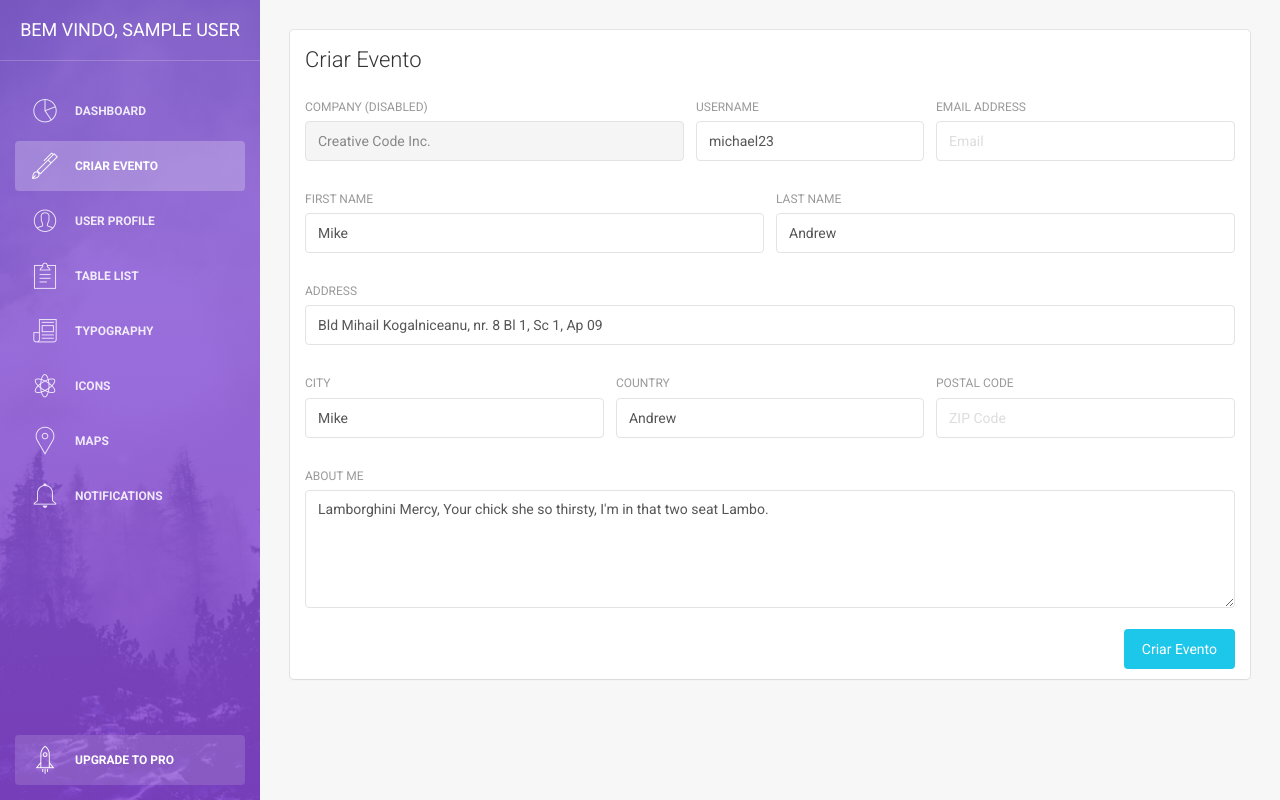
After one commit to Reiderr/hub-cerimonial, a PHP site: page /evento/criarEvento.php in a window 1280 px wide. The commit adds this page. Run offline with PHP 8.4, Linux system fonts and the light colour scheme; the visitor is signed in with stand-in values (Sample User, id 1); some libraries are stand-ins or nearby versions.

Commit message:
pequenas alterações e bug-fix, adicionado exemplo de criação para página do evento

```diff
--- /dev/null
+++ b/login/evento/criarEvento.php
@@ -0,0 +1,238 @@
+<!doctype html>
+<html lang="en">
+<head>
+	<meta charset="utf-8" />
+	<link rel="icon" type="image/png" href="assets/img/favicon.ico">
+	<meta http-equiv="X-UA-Compatible" content="IE=edge,chrome=1" />
+
+	<title>Light Bootstrap Dashboard by Creative Tim</title>
+
+	<meta content='width=device-width, initial-scale=1.0, maximum-scale=1.0, user-scalable=0' name='viewport' />
+    <meta name="viewport" content="width=device-width" />
+
+
+    <!-- Bootstrap core CSS     -->
+    <link href="assets/css/bootstrap.min.css" rel="stylesheet" />
+
+    <!-- Animation library for notifications   -->
+    <link href="assets/css/animate.min.css" rel="stylesheet"/>
+
+    <!--  Light Bootstrap Table core CSS    -->
+    <link href="assets/css/light-bootstrap-dashboard.css" rel="stylesheet"/>
+
+
+    <!--  CSS for Demo Purpose, don't include it in your project     -->
+    <link href="assets/css/demo.css" rel="stylesheet" />
+
+
+    <!--     Fonts and icons     -->
+    <link href="http://maxcdn.bootstrapcdn.com/font-awesome/4.2.0/css/font-awesome.min.css" rel="stylesheet">
+    <link href='http://fonts.googleapis.com/css?family=Roboto:400,700,300' rel='stylesheet' type='text/css'>
+    <link href="assets/css/pe-icon-7-stroke.css" rel="stylesheet" />
+</head>
+<body>
+
+<div class="wrapper">
+    <div class="sidebar" data-color="purple" data-image="assets/img/sidebar-5.jpg">
+
+    <!--   you can change the color of the sidebar using: data-color="blue | azure | green | orange | red | purple" -->
+
+
+    	<div class="sidebar-wrapper">
+            <div class="logo">
+                <a href="dashboard.php" class="simple-text">
+                    <?php
+                     session_start();
+                     $user = $_SESSION['user_session'];
+                     echo 'Bem Vindo, ', $user;
+                     ?>
+                </a>
+            </div>
+
+            <ul class="nav">
+                <li>
+                    <a href="dashboard.php">
+                        <i class="pe-7s-graph"></i>
+                        <p>Dashboard</p>
+                    </a>
+                </li>
+                <li class="active">
+                    <a href="criarEvento.php">
+                        <i class="pe-7s-pen"></i>
+                        <p>Criar Evento</p>
+                    </a>
+                </li>
+                <li>
+                    <a href="user.html">
+                        <i class="pe-7s-user"></i>
+                        <p>User Profile</p>
+                    </a>
+                </li>
+                <li>
+                    <a href="table.html">
+                        <i class="pe-7s-note2"></i>
+                        <p>Table List</p>
+                    </a>
+                </li>
+                <li>
+                    <a href="typography.html">
+                        <i class="pe-7s-news-paper"></i>
+                        <p>Typography</p>
+                    </a>
+                </li>
+                <li>
+                    <a href="icons.html">
+                        <i class="pe-7s-science"></i>
+                        <p>Icons</p>
+                    </a>
+                </li>
+                <li>
+                    <a href="maps.html">
+                        <i class="pe-7s-map-marker"></i>
+                        <p>Maps</p>
+                    </a>
+                </li>
+                <li>
+                    <a href="notifications.html">
+                        <i class="pe-7s-bell"></i>
+                        <p>Notifications</p>
+                    </a>
+                </li>
+				<li class="active-pro">
+                    <a href="upgrade.html">
+                        <i class="pe-7s-rocket"></i>
+                        <p>Upgrade to PRO</p>
+                    </a>
+                </li>
+            </ul>
+    	</div>
+    </div>
+
+    <div class="main-panel">
+                <div class="content">
+            <div class="container-fluid">
+                <div class="row">
+                    <div class="col-md-12">
+                        <div class="card">
+                            <div class="header">
+                                <h4 class="title">Criar Evento</h4>
+                            </div>
+                            <div class="content">
+                                <form>
+                                    <div class="row">
+                                        <div class="col-md-5">
+                                            <div class="form-group">
+                                                <label>Company (disabled)</label>
+                                                <input type="text" class="form-control" disabled placeholder="Company" value="Creative Code Inc.">
+                                            </div>
+                                        </div>
+                                        <div class="col-md-3">
+                                            <div class="form-group">
+                                                <label>Username</label>
+                                                <input type="text" class="form-control" placeholder="Username" value="michael23">
+                                            </div>
+                                        </div>
+                                        <div class="col-md-4">
+                                            <div class="form-group">
+                                                <label for="exampleInputEmail1">Email address</label>
+                                                <input type="email" class="form-control" placeholder="Email">
+                                            </div>
+                                        </div>
+                                    </div>
+
+                                    <div class="row">
+                                        <div class="col-md-6">
+                                            <div class="form-group">
+                                                <label>First Name</label>
+                                                <input type="text" class="form-control" placeholder="Company" value="Mike">
+                                            </div>
+                                        </div>
+                                        <div class="col-md-6">
+                                            <div class="form-group">
+                                                <label>Last Name</label>
+                                                <input type="text" class="form-control" placeholder="Last Name" value="Andrew">
+                                            </div>
+                                        </div>
+                                    </div>
+
+                                    <div class="row">
+                                        <div class="col-md-12">
+                                            <div class="form-group">
+                                                <label>Address</label>
+                                                <input type="text" class="form-control" placeholder="Home Address" value="Bld Mihail Kogalniceanu, nr. 8 Bl 1, Sc 1, Ap 09">
+                                            </div>
+                                        </div>
+                                    </div>
+
+                                    <div class="row">
+                                        <div class="col-md-4">
+                                            <div class="form-group">
+                                                <label>City</label>
+                                                <input type="text" class="form-control" placeholder="City" value="Mike">
+                                            </div>
+                                        </div>
+                                        <div class="col-md-4">
+                                            <div class="form-group">
+                                                <label>Country</label>
+                                                <input type="text" class="form-control" placeholder="Country" value="Andrew">
+                                            </div>
+                                        </div>
+                                        <div class="col-md-4">
+                                            <div class="form-group">
+                                                <label>Postal Code</label>
+                                                <input type="number" class="form-control" placeholder="ZIP Code">
+                                            </div>
+                                        </div>
+                                    </div>
+
+                                    <div class="row">
+                                        <div class="col-md-12">
+                                            <div class="form-group">
+                                                <label>About Me</label>
+                                                <textarea rows="5" class="form-control" placeholder="Here can be your description" value="Mike">Lamborghini Mercy, Your chick she so thirsty, I'm in that two seat Lambo.</textarea>
+                                            </div>
+                                        </div>
+                                    </div>
+
+                                    <button type="submit" class="btn btn-info btn-fill pull-right">Criar Evento</button>
+                                    <div class="clearfix"></div>
+                                </form>
+                            </div>
+                        </div>
+                    </div>
+                </div>
+            </div>
+        </div>
+
+
+
+    </div>
+</div>
+
+
+</body>
+
+    <!--   Core JS Files   -->
+    <script src="assets/js/jquery-1.10.2.js" type="text/javascript"></script>
+	<script src="assets/js/bootstrap.min.js" type="text/javascript"></script>
+
+	<!--  Checkbox, Radio & Switch Plugins -->
+	<script src="assets/js/bootstrap-checkbox-radio-switch.js"></script>
+
+	<!--  Charts Plugin -->
+	<script src="assets/js/chartist.min.js"></script>
+
+    <!--  Notifications Plugin    -->
+    <script src="assets/js/bootstrap-notify.js"></script>
+
+    <!--  Google Maps Plugin    -->
+    <script type="text/javascript" src="https://maps.googleapis.com/maps/api/js?sensor=false"></script>
+
+    <!-- Light Bootstrap Table Core javascript and methods for Demo purpose -->
+	<script src="assets/js/light-bootstrap-dashboard.js"></script>
+
+	<!-- Light Bootstrap Table DEMO methods, don't include it in your project! -->
+	<script src="assets/js/demo.js"></script>
+
+
+</html>
--- a/login/index.html
+++ b/login/index.html
@@ -27,7 +27,7 @@
           <h1>Bem vindo de volta!</h1>
 
 
-          <form method="post" id='login-form' name='login-form'>
+          <form method="POST" id='login-form' name='login-form'>
             <div class="field-wrap">
             <div id="error"></div>
             <label>
@@ -45,7 +45,7 @@
 
           <p class="forgot"><a href="#">Forgot Password?</a></p>
 
-          <button id='btn-login' class="button button-block"/>Log In</button>
+          <button id='btn-login' name="btn-login" class="button button-block"/>Log In</button>
 
           </form>
 
```
Also changed, not shown: login/event.php (added, +8 -0 lines), login/evento/dashboard.php (+7 -1 lines), login/js/login.js (+7 -2 lines), login/login.php (+11 -3 lines).
